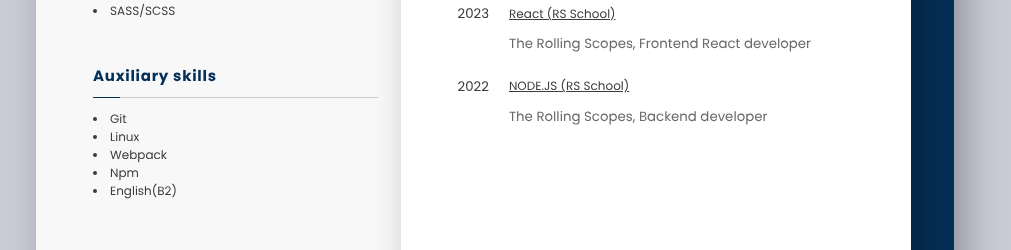
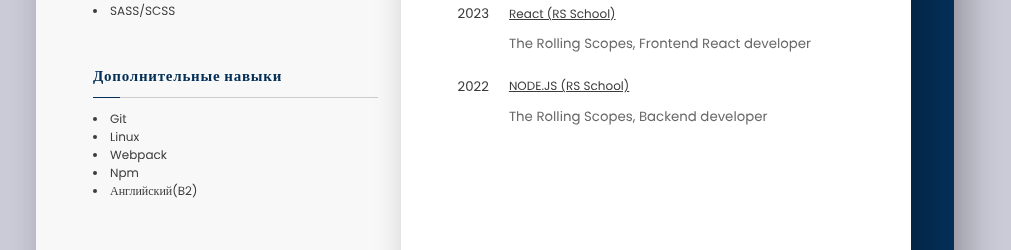
Before and after one commit to foxnorth228/foxnorth228, a React app: page / in a window 1280 px wide. Shown: the part 861-1111 px from the top of the page, without its empty margins (145-1156 px from the left). Built offline with nearby package versions, Linux system fonts and the light colour scheme.

Commit message:
feat: add run to aux-skills-block

```diff
--- a/src/components/aux-skills-block/aux-skills-block.tsx
+++ b/src/components/aux-skills-block/aux-skills-block.tsx
@@ -1,11 +1,13 @@
 import React from 'react';
 import './aux-skills-block.scss';
 import InfoBlock from '../info-block/info-block';
+import useLanguage from '@src/hooks/useLanguage';
 
 const AuxSkillsBlock = () => {
+  const locale = useLanguage('aux-skills');
   return (
     <InfoBlock
-      title="Auxiliary skills"
+      title={locale.titleAuxSkills}
       titleSize="auxSkillsBlock__title"
       className="auxSkillsBlock"
     >
@@ -14,7 +16,7 @@ const AuxSkillsBlock = () => {
         <li>Linux</li>
         <li>Webpack</li>
         <li>Npm</li>
-        <li>English(B2)</li>
+        <li>{locale.english}(B2)</li>
       </ul>
     </InfoBlock>
   );
--- /dev/null
+++ b/src/lang/en/aux-skills.en.json
@@ -0,0 +1,4 @@
+{
+    "titleAuxSkills": "Auxiliary skills",
+    "english": "English"
+}
--- /dev/null
+++ b/src/lang/ru/aux-skills.ru.json
@@ -0,0 +1,4 @@
+{
+    "titleAuxSkills": "Дополнительные навыки",
+    "english": "Английский"
+}
```
